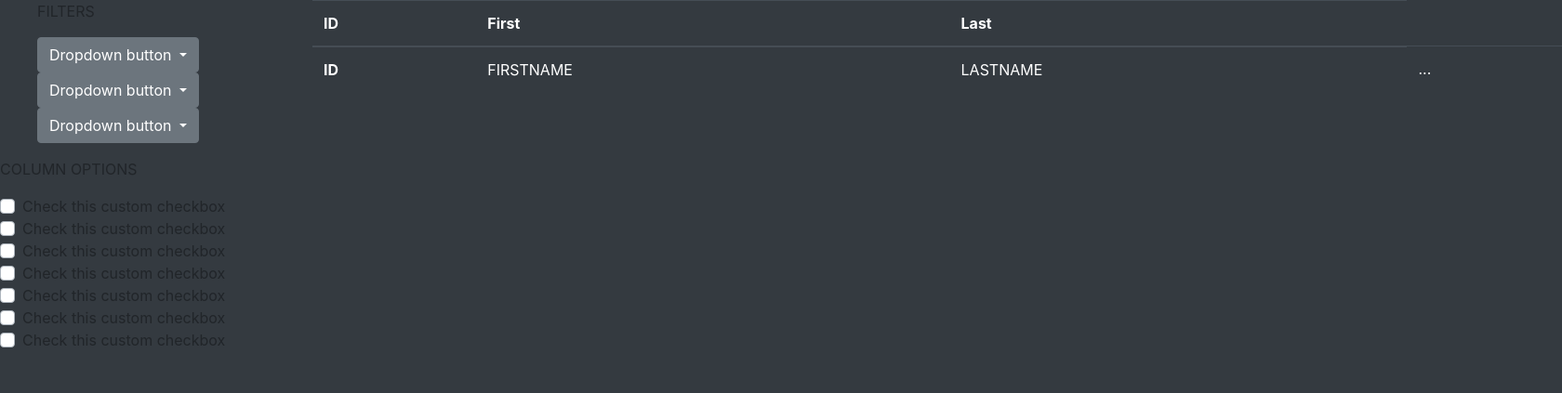
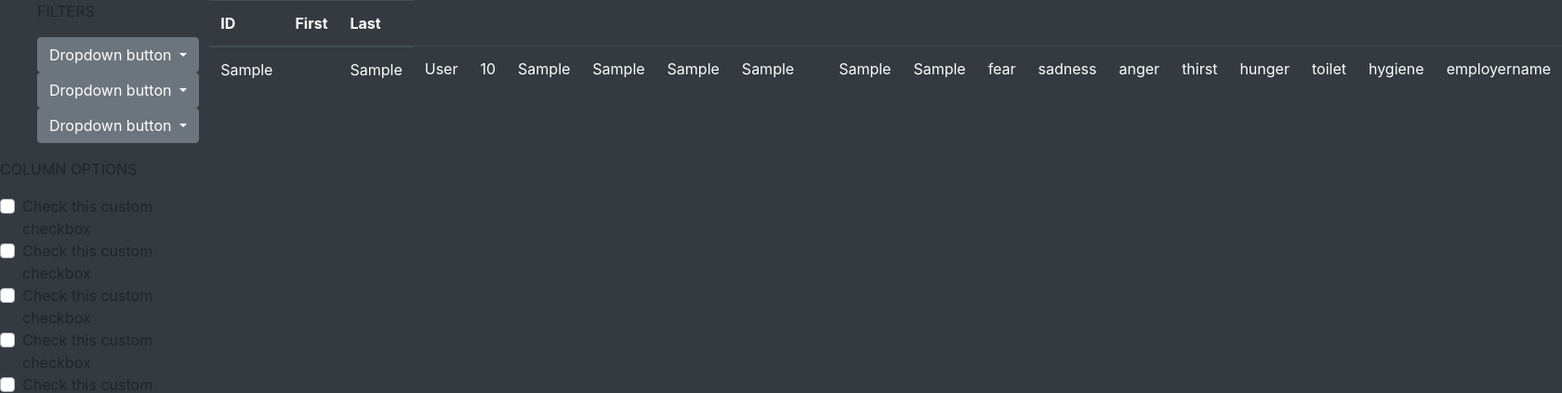
Before and after one commit to Bruckii18/Utopia-Tracker, a PHP site: page /list.php in a window 1680 px wide. Shown: the part 67-490 px from the top of the page at 93% size. Run offline with PHP 8.4, Linux system fonts and the light colour scheme; tables that the repository leaves empty or names only in its code hold one stand-in row (values such as "Sample post"); data that the repository does not hold is empty; some libraries are stand-ins or nearby versions.

Commit message:
loop working, inserting data

```diff
--- a/list.php
+++ b/list.php
@@ -10,7 +10,8 @@
 </head>
 
 <body class="bg-dark">
-    <?php include("inc/nav.inc.php"); ?>
+    <?php include("inc/nav.inc.php");
+    include("inc/login.inc.php"); ?>
     <div class="flex-container">
         <div class="flex-item-1">
             <ul>
@@ -104,13 +105,37 @@
                     </tr>
                 </thead>
                 <tbody>
-                    <tr>
-                        <th scope="row">ID</th>
-                        <td>FIRSTNAME</td>
-                        <td>LASTNAME</td>
-                        <td>...</td>
-                        <!-- Add all of the citizen status values -->
-                    </tr>
+                    <?php
+                    $result = $con->query("SELECT * FROM citizen");
+
+                    while ($entry = $result->fetch_assoc()) {
+                    ?>
+                        <tr>
+                            <td><?php echo $entry['ssn']; ?></td>
+                            <td><?php echo $entry['addressID']; ?></td>
+                            <td><?php echo $entry['first_name']; ?></td>
+                            <td><?php echo $entry['last_name']; ?></td>
+                            <td><?php echo $entry['age']; ?></td>
+                            <td><?php echo $entry['gender'];?></td>
+                            <td><?php echo $entry['wallet'];?></td>
+                            <td><?php echo $entry['healthbar'];?></td>
+                            <td><?php echo $entry['event'];?></td>
+                            <td><?php echo $entry['eventTime'];?></td>
+                            <td><?php echo $entry['happiness'];?></td>
+                            <td><?php echo $entry['love'];?></td>
+                            <td>fear</td>
+                            <td>sadness</td>
+                            <td>anger</td>
+                            <td>thirst</td>
+                            <td>hunger</td>
+                            <td>toilet</td>
+                            <td>hygiene</td>
+                            <td>employername</td>
+                        </tr>
+                    <?php
+                    }
+                    $con->close();
+                    ?>
                     <!-- tablerows will be added with a loop -->
                 </tbody>
             </table>
```
